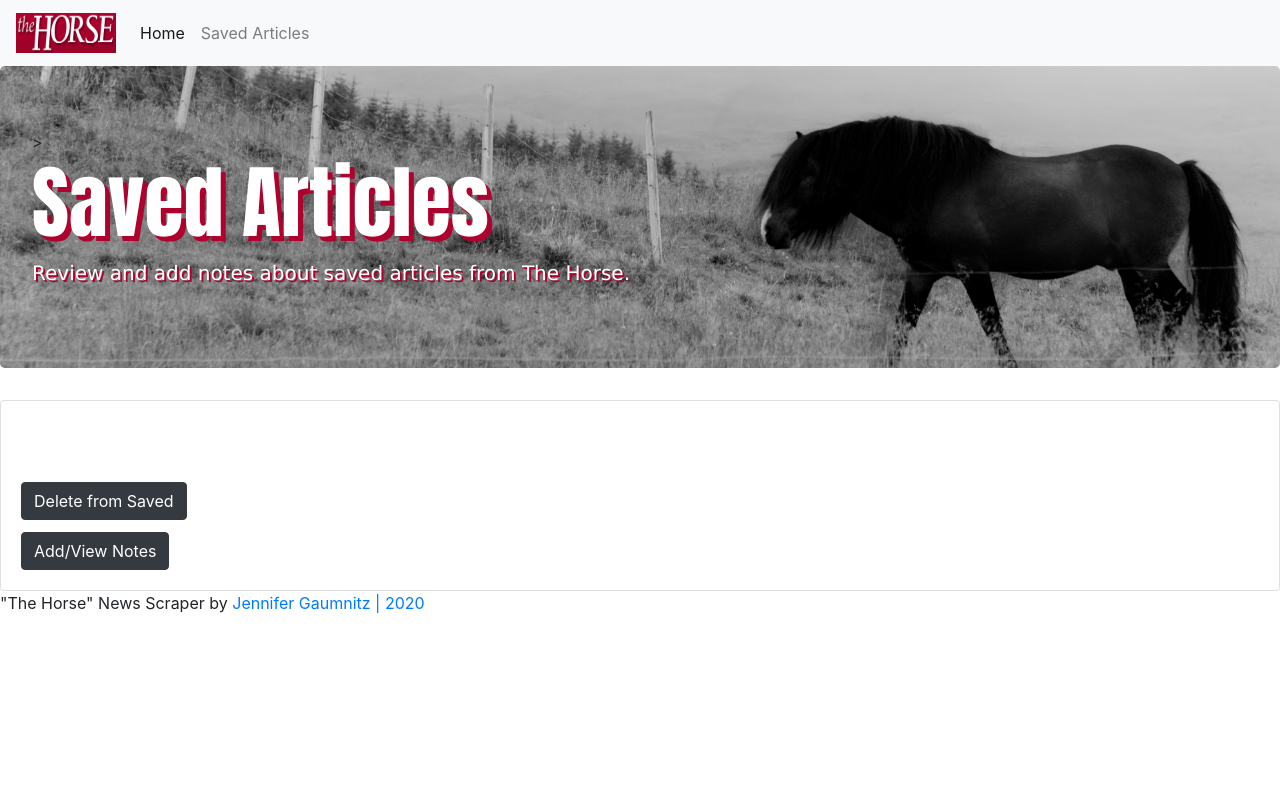
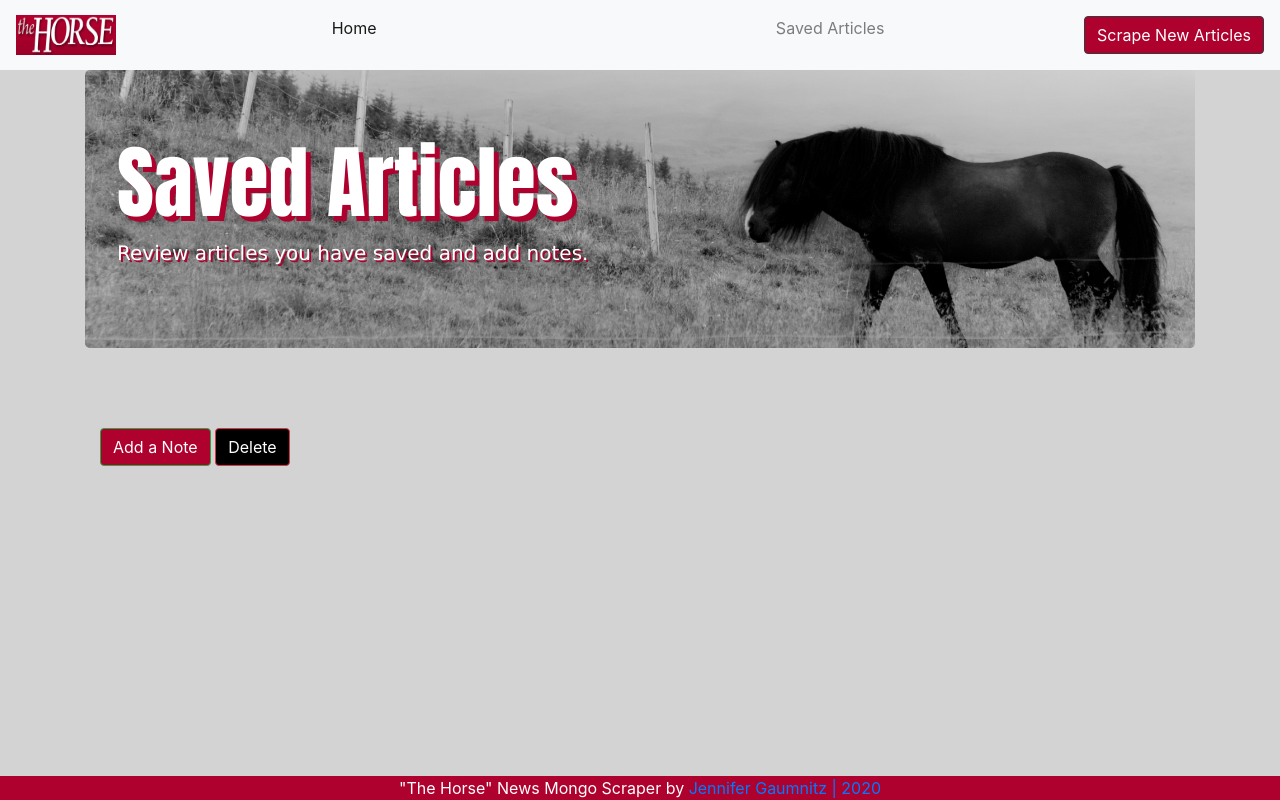
Before and after one commit to JLGaumnitz/mongo-news-scraper, a Node server app: page /saved in a window 1280 px wide. Run offline with Node 20, Linux system fonts and the light colour scheme; tables that the repository leaves empty hold one stand-in row (values such as "Sample post"); some libraries are stand-ins or nearby versions.

Commit message:
still not working

```diff
--- a/server.js
+++ b/server.js
@@ -36,27 +36,40 @@ app.set("view engine", "handlebars");
 
 // Connecting to the Mongo DB
 const MONGODB_URI = process.env.MONGODB_URI || "mongodb://localhost/mongoHorseNews";
-mongoose.connect(MONGODB_URI);
+mongoose.connect(MONGODB_URI, { useNewUrlParser: true });
 
 // ***************
 // Routes
 // ***************
 
-// Shows all unsaved articles on homepage
-app.get("/", function(req, res){
-    db.Article.find({"saved": false}).then(function(result){
-        // This variable allows us to use handlebars by passing the results from the database as the value in an object
-        const hbsObject = { articles: result };
-        res.render("index",hbsObject);
-    }).catch(function(err){ res.json(err) });
+// GET request to render handlebars page
+app.get("/", function (req, res) {
+  db.Article.find({ saved: false }, function (error, data) {
+    var hbsObject = {
+      article: data
+    };
+    console.log(hbsObject);
+    res.render("home", hbsObject);
+  })
+})
+
+app.get("/saved", function (req, res) {
+  db.Article.find({ saved: true })
+    .populate("notes")
+    .exec(function (error, articles) {
+      var hbsObject = {
+        article: articles
+      };
+      res.render("saved", hbsObject);
+    });
 });
 
-// Scrapes The Horse's news webpage for the article data
-app.get("/scraped", function(req, res) {
-    axios.get("http://www.thehorse.com/news").then(function(response) {
+// GET route to scrape The Horse's news webpage for the article data
+app.get("/scrape", function (req, res) {
+  axios.get("http://www.thehorse.com/news").then(function (response) {
     const $ = cheerio.load(response.data);
 
-      $("h2").each(function(i, element) {
+    $("h2").each(function (i, element) {
       const result = {};
 
       result.title = $(element).text();
@@ -64,10 +77,10 @@ app.get("/scraped", function(req, res) {
       result.link = $(element).children("a").attr("href");
 
       db.Article.create(result)
-        .then(function(dbArticle) {
+        .then(function (dbArticle) {
           console.log(dbArticle);
         })
-        .catch(function(err) {
+        .catch(function (err) {
           console.log(err);
         });
     });
@@ -75,73 +88,101 @@ app.get("/scraped", function(req, res) {
   res.send("Scrape Complete");
 });
 
-// Displays specified saved articles
-app.get("/saved", function(req, res) {
-    db.Article.find({"saved": true})
-        .populate("notes")
-        .then(function(result){
-        const hbsObject = { articles: result };
-        res.render("saved",hbsObject);
-    }).catch(function(err){ res.json(err) });
-});
-
-// Posts saved articles
-app.post("/saved/:id", function(req, res) {
-    db.Article.findOneAndUpdate({"_id": req.params.id}, {"$set": {"saved": true}})
-    .then(function(result) {
-        res.json(result);
-    }).catch(function(err){ res.json(err) });
-})
-
-// Deletes specific articles from "Saved Articles" and returns user to the homepage
-app.post("/delete/:id", function(req, res){
-    db.Article.findOneAndUpdate({"_id": req.params.id}, {"$set": {"saved": false}})
-    .then(function(result){
-        res.json(result);
-    }).catch(function(err) { res.json(err) });
-});
-
-// Identifies a specific article by ID and populates it with its note(s)
-app.get("/articles/:id", function(req, res) {
-    db.Article.findOne({"_id": req.params.id })
-      .populate("notes")
-      .then(function(result) {
-        res.json(result);
-      }).catch(function(err) { res.json(err); });
-  });
-
-// Creates an article's associated note(s)
-app.post("/articles/:id", function(req, res) {
-    // Create a new note and pass the req.body to the entry
-    db.Note.create(req.body)
-      .then(function(dbNote) {
-        // If a Note was created successfully, find one Article with an `_id` equal to `req.params.id`. Update the Article to be associated with the new Note
-        // { new: true } tells the query that we want it to return the updated User -- it returns the original by default
-        // Can chain another `.then` which receives the result of the query
-        return db.Article.findOneAndUpdate({"_id": req.params.id }, {"notes": dbNote._id }, { new: true });
-      })
-      .then(function(dbArticle) {
-        // If we were able to successfully update an Article, send it back to the client
+// This will get the articles we scraped from the mongoDB
+app.get("/articles", function (req, res) {
+  db.Article.find({})
+    .then(function (dbArticle) {
       res.json(dbArticle);
     })
-      .catch(function(err) {
-        // If an error occurred, send it to the client
+    .catch(function (err) {
       res.json(err);
     });
 });
 
-// Deletes one note
-app.post("/deleteNote/:id", function(req, res){
-    db.Note.remove({"_id": req.params.id})
-      .then(function(result){
-        res.json(result);
+// Grab an article by it's ObjectId
+app.get('/articles/:id', function (req, res) {
+  db.Article.findOne({ _id: req.params.id })
+    .populate('note')
+    .then(function (dbArticle) {
+      res.json(dbArticle);
     })
-      .catch(function(err) {
-        res.json(err)
+    .catch(function (err) {
+      res.json(err);
     });
 });
 
+// Save an article
+app.post('/articles/save/:id', function (req, res) {
+  db.Article.findOneAndUpdate({ _id: req.params.id }, { saved: true })
+    .then(function (dbArticle) {
+      res.json(dbArticle);
+    })
+    .catch(function (err) {
+      res.json(err);
+    });
+});
+
+// Delete an article
+app.post('/articles/delete/:id', function (req, res) {
+  db.Article.findOneAndUpdate({ _id: req.params.id }, { saved: false, notes: [] }, function (err) {
+    if (err) {
+      console.log(err);
+      res.end(err);
+    }
+    else {
+      db.Note.deleteMany({ article: req.params.id })
+        .exec(function (err) {
+          if (err) {
+            console.log(err);
+            res.end(err);
+          } else
+            res.send("Article Deleted");
+        });
+    }
+  });
+});
+
+// Create a new note
+app.post("/notes/save/:id", function (req, res) {
+  var newNote = new db.Note({
+    body: req.body.text,
+    article: req.params.id
+  });
+  newNote.save(function (error, note) {
+    return db.Article.findOneAndUpdate({ _id: req.params.id }, { $push: { notes: note } })
+      .exec(function (err) {
+        if (err) {
+          console.log(err);
+          res.send(err);
+        } else {
+          res.send(note);
+        }
+      });
+  });
+});
+
+// Delete a note
+app.delete('/notes/delete/:note_id/:article_id', function (req, res) {
+  db.Note.findOneAndRemove({ _id: req.params.note_id }, function (err) {
+    if (err) {
+      console.log(err);
+      res.send(err);
+    } else {
+      db.Article.findOneAndUpdate({ _id: req.params.article_id }, { $pull: { notes: req.params.note_id } })
+        .exec(function (err) {
+          if (err) {
+            console.log(err);
+            res.send(err);
+          } else {
+            res.end("Note Deleted");
+          }
+        });
+    }
+  });
+});
+
+
 // Starting the server
-app.listen(PORT, function() {
+app.listen(PORT, function () {
   console.log("App running on port " + PORT + "!");
 });
--- a/views/layouts/main.handlebars
+++ b/views/layouts/main.handlebars
@@ -4,8 +4,6 @@
 <head>
   <meta charset="UTF-8">
   <meta name="viewport" content="width=device-width, initial-scale=1.0, minimum-scale=1.0">
-
-  <title>Mongo Scraper of TheHorse.com</title>
 
   {{!-- Links from Boostrap.com --}}
   <meta charset="UTF-8">
@@ -19,8 +17,8 @@
     integrity="sha384-feJI7QwhOS+hwpX2zkaeJQjeiwlhOP+SdQDqhgvvo1DsjtiSQByFdThsxO669S2D"
     crossorigin="anonymous"></script>
 
-{{!-- Link to my own CSS stylesheet --}}
-  <link rel="stylesheet" href="assets/css/styles.css">
+  {{!-- Link to my own CSS stylesheet --}}
+  <link rel="stylesheet" href="assets/css/style.css">
 
   <title>Mongo-Scraper - THE HORSE EDITION</title>
 
@@ -28,10 +26,35 @@
 </head>
 
 <body>
+  <nav class="navbar navbar-expand-lg navbar-light bg-light">
+    <a class="navbar-brand" href="http://thehorse.com" target="_blank">
+      <img src="assets/images/TH-logo-red-hiRes.jpg" width="100" height="40" alt="">
+    </a>
+    <button class="navbar-toggler" type="button" data-toggle="collapse" data-target="#navbarNavAltMarkup"
+      aria-controls="navbarNavAltMarkup" aria-expanded="false" aria-label="Toggle navigation">
+      <span class="navbar-toggler-icon"></span>
+    </button>
+    <div class="collapse navbar-collapse" id="navbarNavAltMarkup">
+      <div class="navbar-nav nav-fill w-100">
+        <a class="nav-item nav-link active" href="/">Home <span class="sr-only">(current)</span></a>
+        <a class="nav-item nav-link" href="/saved">Saved Articles</a>
+        <button type="button" class="btn btn-dark" id="scrape">Scrape New Articles</button>
+      </div>
+    </div>
+  </nav>
 
   {{{body}}}
 
-  <script src="assets/js/app.js"></script>
+<br>
+<br>
+<footer class="footer">
+  "The Horse" News Mongo Scraper</strong> by <a href="https://github.com/JLGaumnitz/mongo-news-scraper"
+    target="_blank">Jennifer Gaumnitz | 2020</a>
+</footer>
+
+  {{!-- External JS Link --}}
 </body>
 
+<script src="assets/js/app.js"></script>
+
 </html>
--- a/views/layouts/partials/article.handlebars
+++ /dev/null
@@ -1,12 +0,0 @@
-<div class="row">
-    <div class="col-md-12">
-        <div class="card">
-            <div class="card-body">
-                <h5 class="card-title">{{title}}</h5>
-                {{!-- <p class="card-text">{{summary}}</p> --}}
-                <a href="{{link}}" target="_blank" class="card-link">{{link}}</a><br>
-                <button type="button" class="btn btn-dark save" data-id={{_id}}>Save</button>
-            </div>
-        </div>
-    </div>
-</div>
--- a/views/layouts/partials/modal.handlebars
+++ /dev/null
@@ -1,37 +0,0 @@
-<div class="modal fade modalNote" id="noteModal{{_id}}" tabindex="-1" role="dialog">
-  <div class="modal-dialog" role="document">
-    <div class="modal-content">
-      <div class="modal-header">
-        <h5 class="modal-title">Note for {{_id}}</h5>
-        <button type="button" class="close" data-dismiss="modal" aria-label="Close">
-          <span aria-hidden="true">&times;</span>
-        </button>
-      </div>
-      <div class="modal-body">
-            {{#if notes}}
-                {{#each notes}}
-                    <div class="panel panel-default">
-                        <div class="panel-body">
-                            <h4>Previous Note:</h4>
-                            <p class="previousNotes">{{body}}</p>
-                            <button type="button" class="btn btn-dark deleteNote" data-note-id={{_id}}>Delete Note</button><br>
-                        </div>
-                    </div>
-                {{/each}}
-            {{else}}
-                <div class="panel panel-default">
-                    <div class="panel-body">
-                        <h4>There are no notes for this article.</h4>
-                    </div>
-                </div>
-            {{/if}}
-            <div class="form-group">
-                <textarea id="noteText{{_id}}" class="form-control" rows="4" placeholder="New Note"></textarea>
-            </div>
-      </div>
-      <div class="modal-footer">
-        <button type="button" class="btn btn-primary save-note" data-id={{_id}}>Save</button>
-      </div>
-    </div>
-  </div>
-</div>
--- /dev/null
+++ b/views/layouts/partials/notes.handlebars
@@ -0,0 +1,37 @@
+<!--Notes Modal-->
+
+<div class="modal fade modalNote" id="noteModal{{this._id}}" tabindex="-1" role="dialog">
+    <div class="modal-dialog" role="document">
+        <div class="modal-content">
+            <div class="modal-header">
+                <button type="button" class="close" data-dismiss="modal" aria-label="Close"><span aria-hidden="true">&times;</span></button>
+                <h4 class="modal-title">Notes for {{this.title}}</h4>
+            </div>
+            <div class="modal-body">
+                {{#if this.notes}}
+                    {{#each this.notes}}
+                        <div class="panel panel-default">
+                            <div class="panel-body">
+                                <p class="previousNotes"> {{this.body}}</p>
+                                <button type="button" class="btn btn-danger deleteNote" data-note-id={{this._id}} data-article-id={{this.article}}>X</button>
+                            </div>
+                        </div>
+                    {{/each}}
+                {{else}}
+                    <div class="panel panel-default">
+                        <div class="panel-body">
+                            <h4>No notes for this article yet.</h4>
+                        </div>
+                    </div>
+                {{/if}}
+                <div class="form-group">
+                    <textarea id="noteText{{this._id}}" class="form-control" rows="4" placeholder="New Note"></textarea>
+                </div>
+
+            </div>
+            <div class="modal-footer">
+                <button type="button" class="btn btn-primary saveNote" data-id={{this._id}}>Save Note</button>
+            </div>
+        </div>
+    </div>
+</div>
--- a/views/layouts/partials/saved-article.handlebars
+++ /dev/null
@@ -1,12 +0,0 @@
-<div class="row">
-    <div class="col-md-12">
-        <div class="card">
-            <div class="card-body">
-                <h5 class="card-title">{{title}}</h5>
-                <a href="{{link}}" target="_blank" class="card-link">{{link}}</a><br>
-                <button type="button" class="btn btn-dark delete" data-id={{_id}}>Delete from Saved</button><br>
-                <button type="button" class="btn btn-dark addNote" data-toggle="modal" data-target="#noteModal{{_id}}" data-id={{_id}}>Add/View Notes</button>
-            </div>
-        </div>
-    </div>
-</div>
--- a/views/saved.handlebars
+++ b/views/saved.handlebars
@@ -1,32 +1,40 @@
-{{! Nav Bar }}
-<nav class="navbar navbar-expand-lg navbar-light bg-light">
-  <a class="navbar-brand" href="#">
-    <img src="assets/images/TH-logo-red-hiRes.jpg" width="100" height="40" alt="">
-  </a>
-  <button class="navbar-toggler" type="button" data-toggle="collapse" data-target="#navbarNavAltMarkup" aria-controls="navbarNavAltMarkup" aria-expanded="false" aria-label="Toggle navigation">
-    <span class="navbar-toggler-icon"></span>
-  </button>
-  <div class="collapse navbar-collapse" id="navbarNavAltMarkup">
-    <div class="navbar-nav">
-      <a class="nav-item nav-link active" href="/">Home <span class="sr-only">(current)</span></a>
-      <a class="nav-item nav-link" href="/saved">Saved Articles</a>
+<!--Saved Articles Page-->
+
+<div class="container">
+
+    <div class="col-md-12 jumbotron">
+        <div class="text-center">
+            <h1 class="display-4">Saved Articles</h1>
+    <p class="lead"><strong>Review articles you have saved and add notes.</strong></p>
+        </div>
     </div>
-  </div>
-</nav>
-
-{{! Main Header Image }}
-<div class="jumbotron">>
-    <h1 class="display-4">Saved Articles</h1>
-    <p class="lead"><strong>Review and add notes about saved articles from The Horse.</strong></p>
+    <div class="col-md-12">
+        {{#if article}}
+            {{#each article}}
+                <div class="panel panel-default">
+                    <div class="panel-heading">
+                        <h4>{{this.title}}</h4>
+                    </div>
+                    <div class="panel-body">
+                        <p> {{this.summary}}</p>
+                        <a href={{this.link}} target="_blank">{{this.link}}</a>
+                        <br><br>
+                        <button type="button" class="btn btn-success addNote" data-toggle="modal" data-target="#noteModal{{this._id}}" data-id={{this._id}}>Add a Note</button>
+                        <button type="button" class="btn btn-danger delete" data-id={{this._id}}>Delete</button>
+                    </div>
+                </div>
+            {{/each}}
+        {{else}}
+        <div class="panel panel-default">
+            <div class="panel-body">
+                <h4>You have not saved or made notes on any articles yet.</h4>
+            </div>
+        </div>
+        {{/if}}
+    </div>
 </div>
 
-{{! Articles }}
-<div id="articles">
-    {{#each articles}}
-        {{> saved-article }}
-    {{/each}}
-</div>
-
-<footer class="footer">
-"The Horse" News Scraper</strong> by <a href="https://github.com/JLGaumnitz/mongo-news-scraper" target="_blank">Jennifer Gaumnitz | 2020</a>
-</footer>
+<!--Clicked Notes Modal-->
+{{#each article}}
+    {{> notes }}
+{{/each}}
```
Also changed, not shown: models/Note.js (+7 -4 lines), views/home.handlebars (added, +36 -0 lines), views/index.handlebars (deleted, +0 -39 lines), README.md, public/assets/css/style.css, public/assets/js/app.js. Lines whose indentation alone changed are shown as unchanged.
